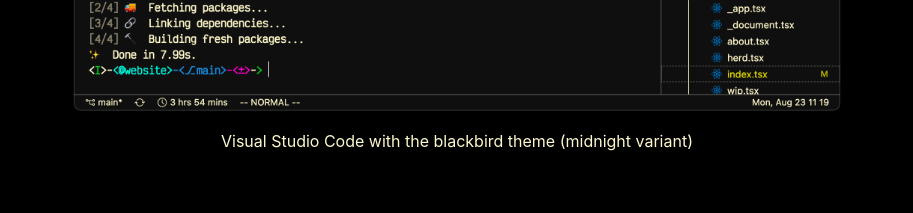
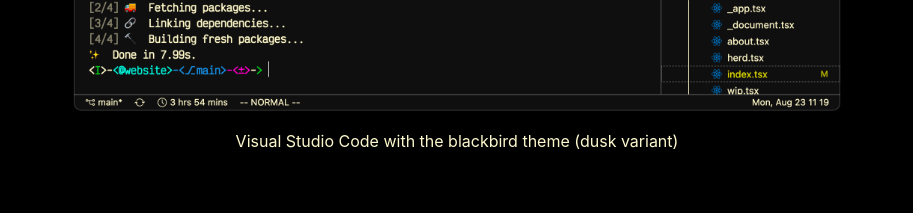
Before and after one commit to blackbirdtheme/website, a Next.js app: page / in a window 1280 px wide. Shown: the part 2340-2553 px from the top of the page, without its empty margins (183-1096 px from the left). Built offline with nearby package versions, Linux system fonts and the light colour scheme.

Commit message:
fix(minor): correct dusk variant name
Signed-off-by: Matt Gleich <git@mattglei.ch>

```diff
--- a/src/pages/index.tsx
+++ b/src/pages/index.tsx
@@ -108,7 +108,7 @@
             src="examples/vscode-dusk.png"
             alt="impl image"
           />
-          <p>Visual Studio Code with the blackbird theme (midnight variant)</p>
+          <p>Visual Studio Code with the blackbird theme (dusk variant)</p>
         </div>
 
         {/* Implementation picture grid */}
```
